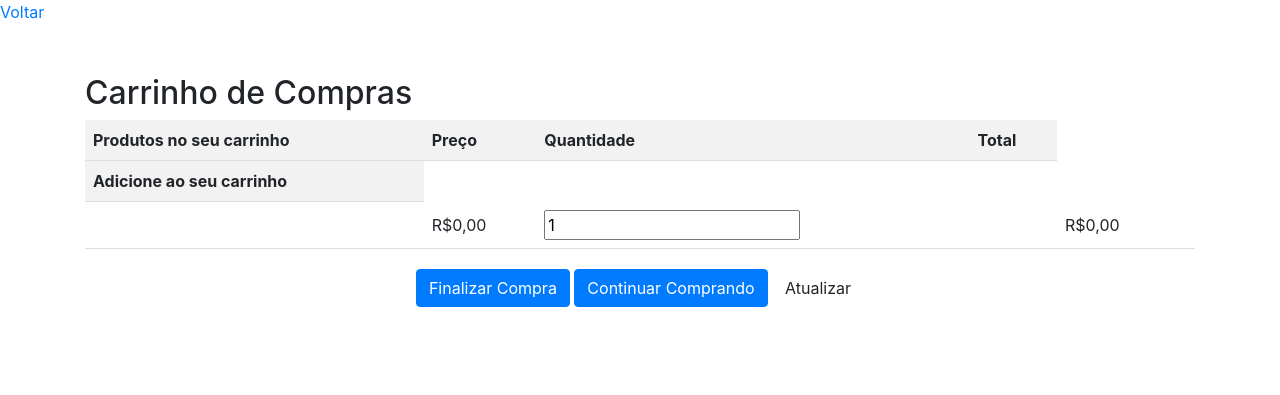
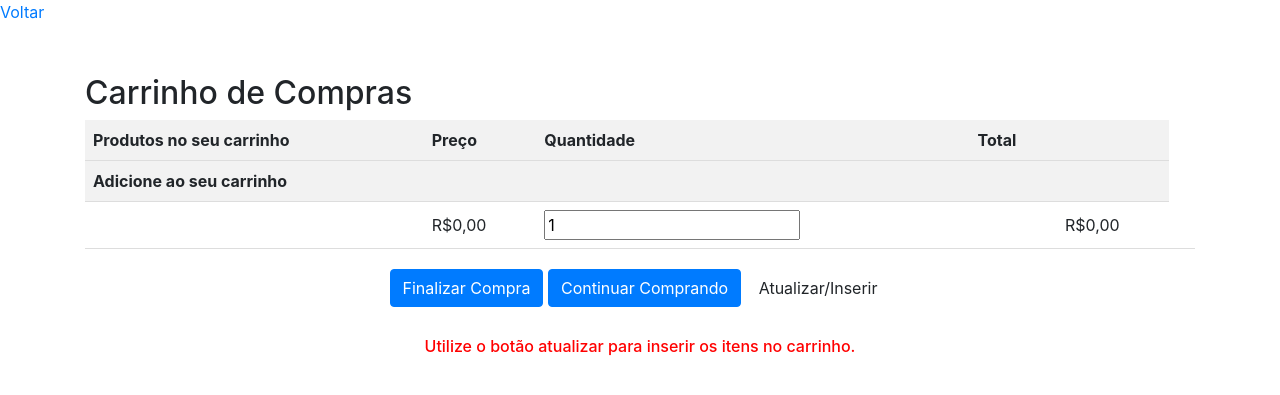
Before and after one commit to felipezaada/Segundo-Trabalho-Ricardo-PHP, a PHP site: page /carrinho.php in a window 1280 px wide. Shown: the top 395 px of the page. Run offline with PHP 8.4, Linux system fonts and the light colour scheme; data that the repository does not hold is empty.

Commit message:
algumas alterações

```diff
--- a/Xelena/carrinho.php
+++ b/Xelena/carrinho.php
@@ -117,6 +117,13 @@ if ($_SERVER["REQUEST_METHOD"] == "POST") {
             width: 100%;
         }
 
+        h3{
+            color: red;
+            text-align: center;
+            font-size: 1em;
+            padding: 30px;
+        }
+
         th,
         td {
             border-bottom: 1px solid #ddd;
@@ -154,6 +161,7 @@ if ($_SERVER["REQUEST_METHOD"] == "POST") {
                     <th>Preço</th>
                     <th>Quantidade</th>
                     <th>Total</th>
+                    <th></th>
                 </tr>
             </thead>
             <tbody>
@@ -193,6 +201,10 @@ if ($_SERVER["REQUEST_METHOD"] == "POST") {
                 ?>
                 <tr>
                     <th>Adicione ao seu carrinho</th>
+                    <th></th>
+                    <th></th>
+                    <th></th>
+                    <th></th>
                 </tr>
                 <td><?php echo $produto['nome']; ?></td>
                 <td><?php echo "R$" . number_format($produto['valor'], 2, ',', '.'); ?></td>
@@ -220,11 +232,13 @@ if ($_SERVER["REQUEST_METHOD"] == "POST") {
             <form method="post" class="d-inline-block">
                 <input type="hidden" name="quantidade" value="<?php echo $quantidade; ?>">
                 <input type="hidden" name="atualizar" value="3">
-                <input type="submit" class="btn btn-segundary" value="Atualizar">
+                <input type="submit" class="btn btn-segundary" value="Atualizar/Inserir">
             </form>
         </div>
     </div>
 
+    <h3>Utilize o botão atualizar para inserir os itens no carrinho.</h3>
+
 </body>
 
 </html>
```
